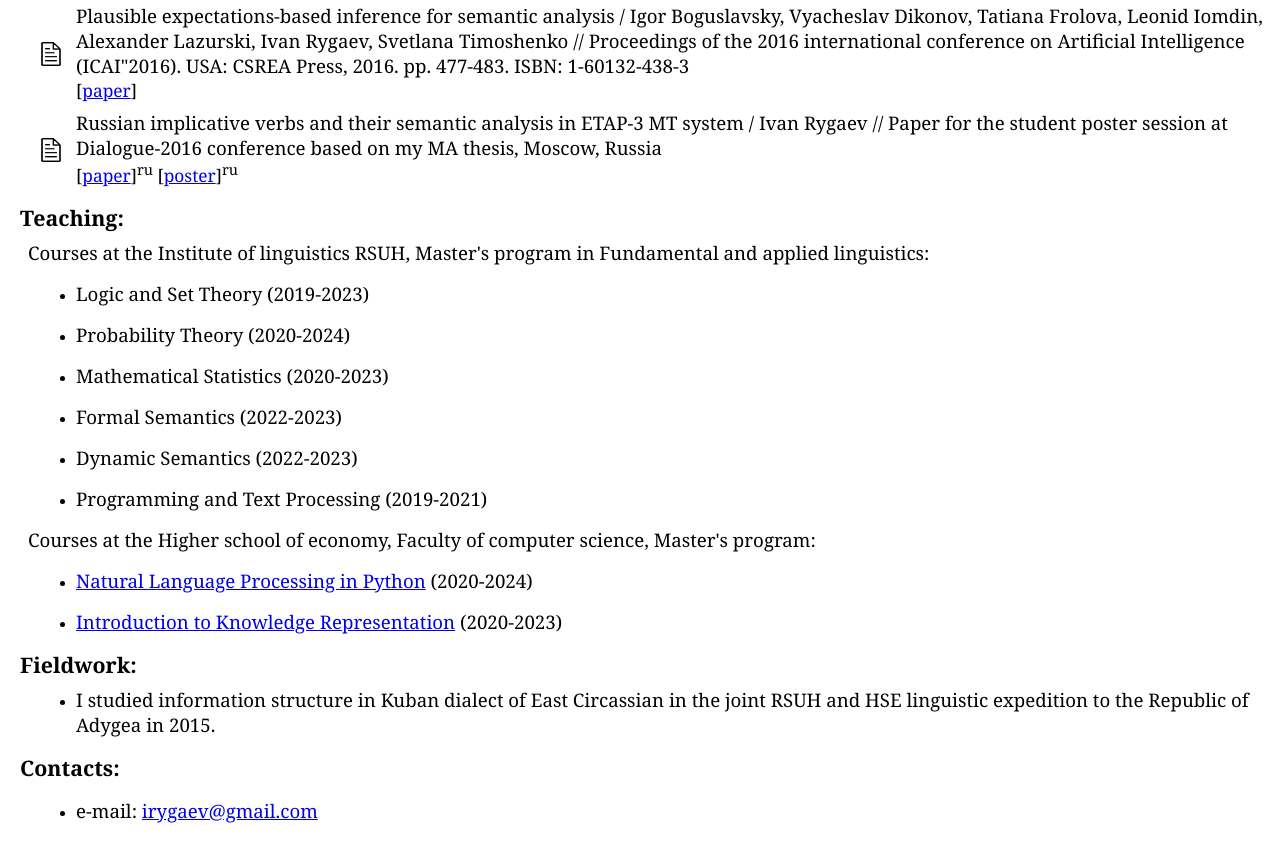
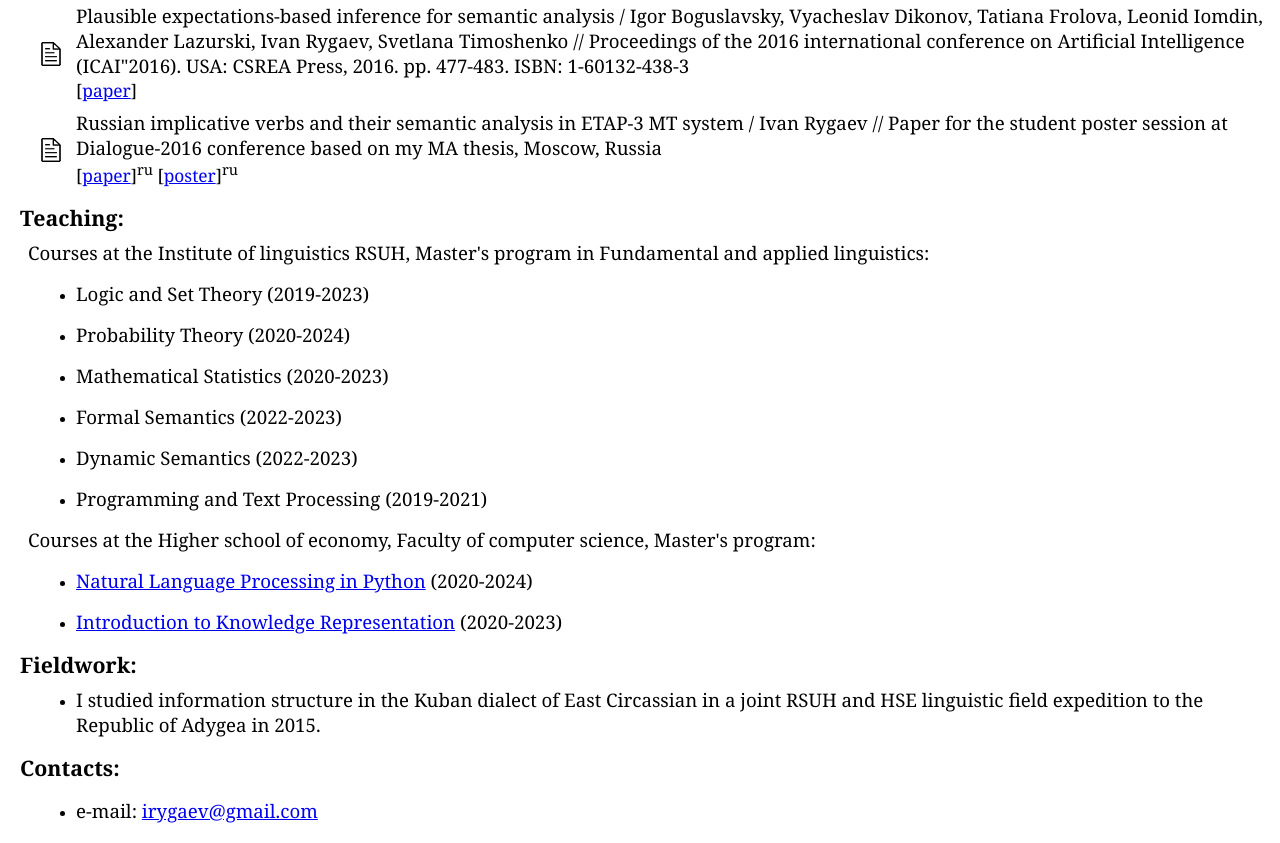
Before and after one commit to irygaev/irygaev.github.io, a plain HTML site: page index_en.html in a window 1280 px wide. Shown: the part 6216-7059 px from the top of the page. Drawn offline with Linux system fonts and the light colour scheme.

Commit message:
Some errors fixed

```diff
--- a/index_en.html
+++ b/index_en.html
@@ -886,7 +886,7 @@
             <ul>
             <li>
             <p>
-            <span class=text>I studied information structure in Kuban dialect of East Circassian in the joint RSUH and HSE linguistic expedition to the Republic of Adygea in 2015.</span>
+            <span class=text>I studied information structure in the Kuban dialect of East Circassian in a joint RSUH and HSE linguistic field expedition to the Republic of Adygea in 2015.</span>
             </p>
             </li>
             </ul>
```
